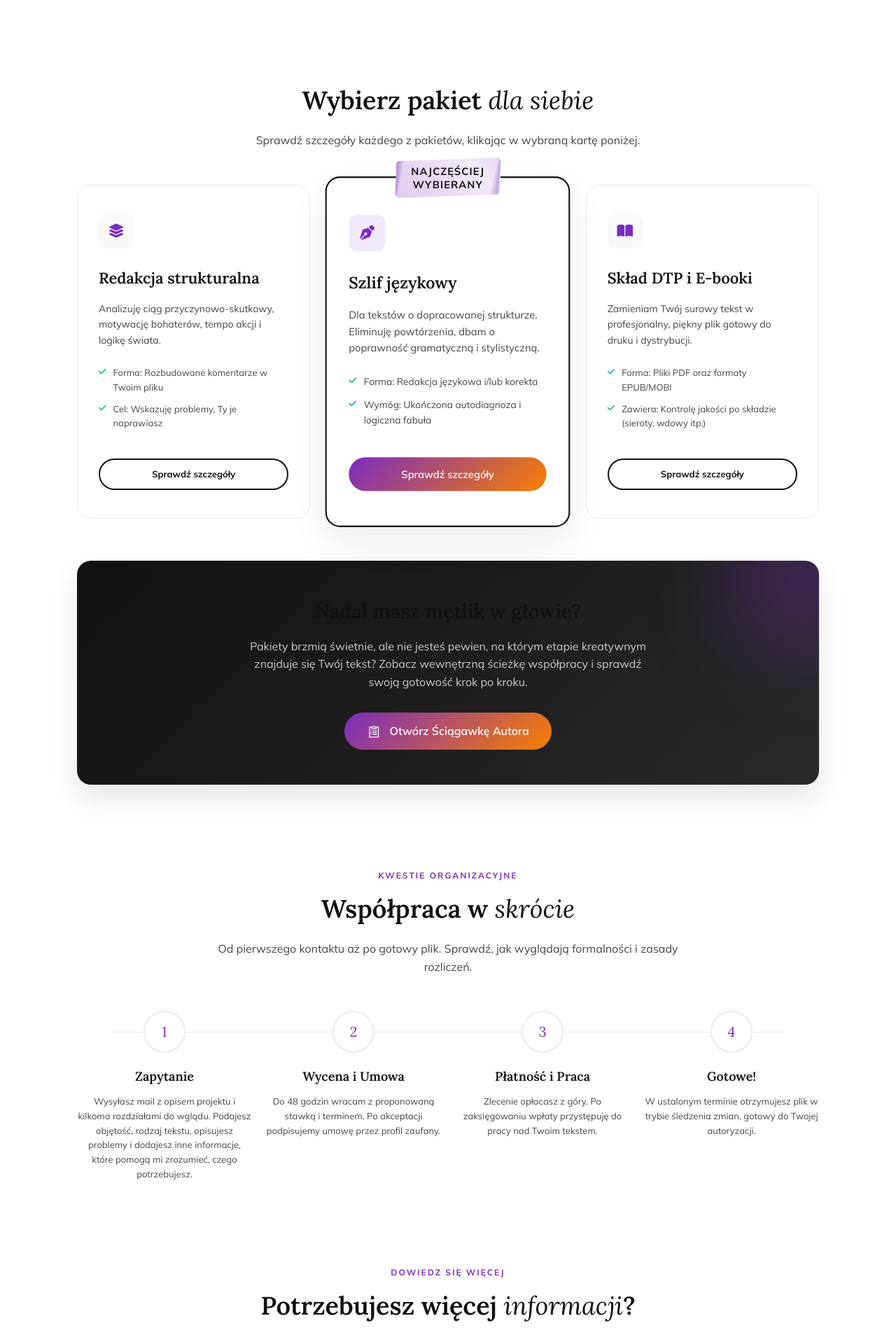
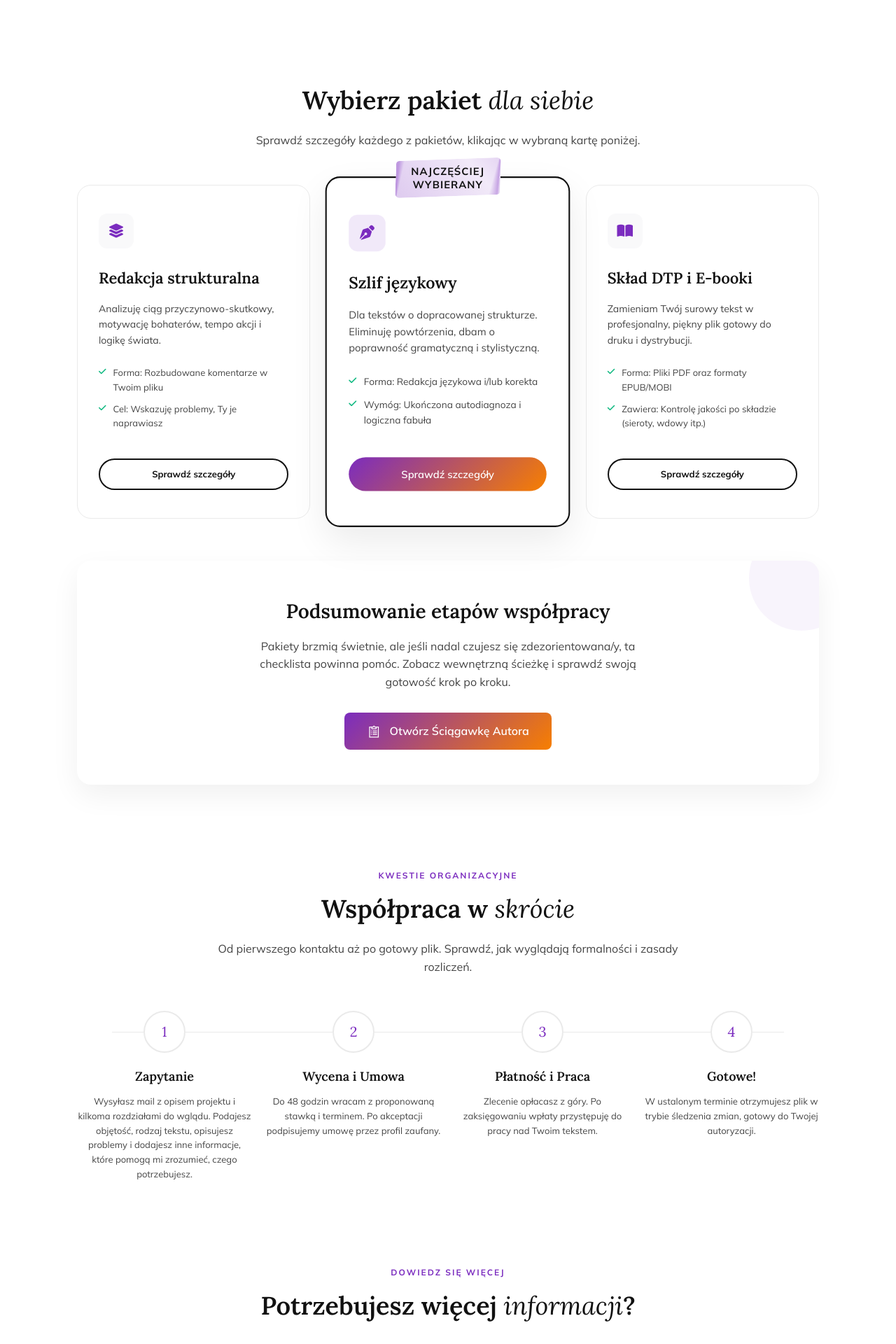
Before and after one commit to Bonnie00726/nataliaszoppa, a Jekyll site: the page built from oferta.html, in a window 1280 px wide. Shown: the part 3808-5728 px from the top of the page at 70% size. Built offline with Jekyll 4.4.1, drawn with Linux system fonts in a browser that asks for light colours.

Commit message:
Update oferta.html

```diff
--- a/oferta.html
+++ b/oferta.html
@@ -222,12 +222,12 @@
             font-size: 26px;
         }
     }
-    /* STYLE DLA ŚCIĄGAWKI AUTORA (MODAL TIMELINE) */
-    .timeline { position: relative; padding-left: 30px; margin-top: 20px; }
+   /* STYLE DLA ŚCIĄGAWKI AUTORA (MODAL TIMELINE) - POPRAWIONE ODSTĘPY */
+    .timeline { position: relative; padding-left: 50px; margin-top: 20px; }
     .timeline::before { content: ''; position: absolute; top: 10px; bottom: 10px; left: 14px; width: 2px; background: var(--border-color); z-index: 1; }
     .timeline-step { position: relative; margin-bottom: 35px; text-align: left; }
     .timeline-step:last-child { margin-bottom: 0; }
-    .step-marker { position: absolute; left: -30px; top: 0; width: 30px; height: 30px; background: #ffffff; border: 2px solid var(--accent-purple); border-radius: 50%; display: flex; align-items: center; justify-content: center; font-weight: 800; font-size: 14px; color: var(--accent-purple); z-index: 2; }
+    .step-marker { position: absolute; left: -50px; top: 0; width: 30px; height: 30px; background: #ffffff; border: 2px solid var(--accent-purple); border-radius: 50%; display: flex; align-items: center; justify-content: center; font-weight: 800; font-size: 14px; color: var(--accent-purple); z-index: 2; }
     .step-content { background: var(--bg-muted); border-radius: 12px; padding: 20px 25px; border: 1px solid var(--border-color); }
     .step-content h3 { font-family: 'Lora', serif; font-size: 20px; margin-top: 0; margin-bottom: 8px; display: flex; align-items: center; gap: 10px; }
     .step-desc { font-size: 13px; color: var(--text-gray); margin-bottom: 20px; line-height: 1.5; }
@@ -470,17 +470,17 @@
         </div>
     </section>
 
-    <!-- BANER: NADAL MASZ MĘTLIK W GŁOWIE? -->
+   <!-- BANER: PODSUMOWANIE ETAPÓW (JASNY, BEZ OBRAMOWANIA) -->
     <section style="padding-top: 40px; margin-top: 20px;">
-        <div style="background: linear-gradient(135deg, #111111 0%, #2a2a2a 100%); border-radius: 20px; padding: 50px 40px; text-align: center; color: white; box-shadow: 0 20px 40px rgba(0,0,0,0.1); position: relative; overflow: hidden;">
-            <!-- Ozdobny element tła -->
-            <div style="position: absolute; top: -50px; right: -50px; width: 150px; height: 150px; background: var(--accent-purple); filter: blur(70px); opacity: 0.5;"></div>
+        <div style="background: #ffffff; border-radius: 20px; padding: 50px 40px; text-align: center; color: var(--text-black); box-shadow: 0 15px 40px rgba(0,0,0,0.06); position: relative; overflow: hidden;">
+            <!-- Delikatny ozdobny element tła -->
+            <div style="position: absolute; top: -50px; right: -50px; width: 150px; height: 150px; background: rgba(123, 44, 191, 0.05); border-radius: 50%;"></div>
 
-            <h2 style="font-family: 'Lora', serif; font-size: 28px; margin-bottom: 15px; position: relative; z-index: 2;">Nadal masz mętlik w głowie?</h2>
-            <p style="font-size: 16px; color: #cccccc; max-width: 600px; margin: 0 auto 30px auto; line-height: 1.6; position: relative; z-index: 2;">
-                Pakiety brzmią świetnie, ale nie jesteś pewien, na którym etapie kreatywnym znajduje się Twój tekst? Zobacz wewnętrzną ścieżkę współpracy i sprawdź swoją gotowość krok po kroku.
+            <h2 style="font-family: 'Lora', serif; font-size: 28px; margin-bottom: 15px; position: relative; z-index: 2;">Podsumowanie etapów współpracy</h2>
+            <p style="font-size: 16px; color: var(--text-gray); max-width: 600px; margin: 0 auto 30px auto; line-height: 1.6; position: relative; z-index: 2;">
+                Pakiety brzmią świetnie, ale jeśli nadal czujesz się zdezorientowana/y, ta checklista powinna pomóc. Zobacz wewnętrzną ścieżkę i sprawdź swoją gotowość krok po kroku.
             </p>
-            <a href="#" class="btn-gradient" onclick="openModal('modal-sciagawka'); return false;" style="position: relative; z-index: 2; display: inline-block; padding: 14px 32px; font-size: 16px;">
+            <a href="#" class="btn-gradient" onclick="openModal('modal-sciagawka'); return false;" style="position: relative; z-index: 2; display: inline-block; padding: 14px 32px; font-size: 16px; text-decoration: none; border-radius: 8px;">
                 <i class="las la-clipboard-list" style="margin-right: 8px; font-size: 20px; vertical-align: middle;"></i> Otwórz Ściągawkę Autora
             </a>
         </div>
```
